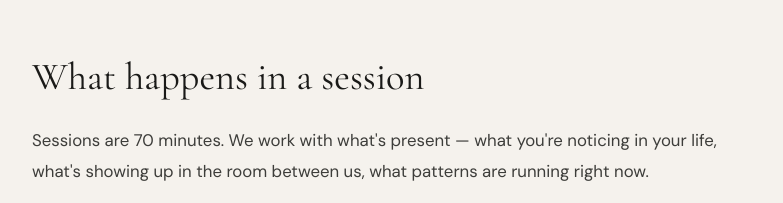
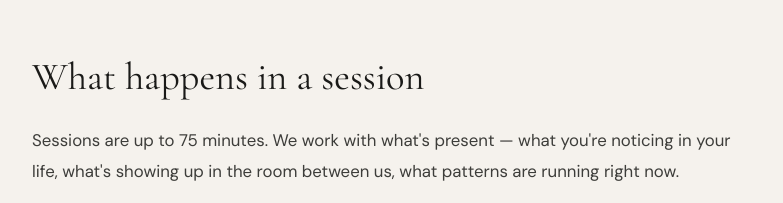
Before and after one commit to DirkFarrell/integrationgym, a plain HTML site: page coaching.html in a window 1280 px wide. Shown: the part 1284-1487 px from the top of the page, without its empty margins (248-1031 px from the left). Drawn offline with nearby package versions, Linux system fonts and the light colour scheme.

Commit message:
Update coaching.html

```diff
--- a/coaching.html
+++ b/coaching.html
@@ -315,7 +315,7 @@
       <p>What doesn't change: this is still peer-based work, not therapy. I'm not diagnosing or fixing. We're practicing together in real time.</p>
 
       <h2>What happens in a session</h2>
-      <p>Sessions are 70 minutes. We work with what's present — what you're noticing in your life, what's showing up in the room between us, what patterns are running right now.</p>
+      <p>Sessions are up to 75 minutes. We work with what's present — what you're noticing in your life, what's showing up in the room between us, what patterns are running right now.</p>
       <p>The work is embodied and relational. We're not just talking about your patterns. We're working with them as they arise — in your body, in the interaction, in real time.</p>
       <p>Between sessions, you practice. The work doesn't stop when the session ends — it continues in your relationships, your daily life, the moments when the pattern tries to run automatically.</p>
 
```
